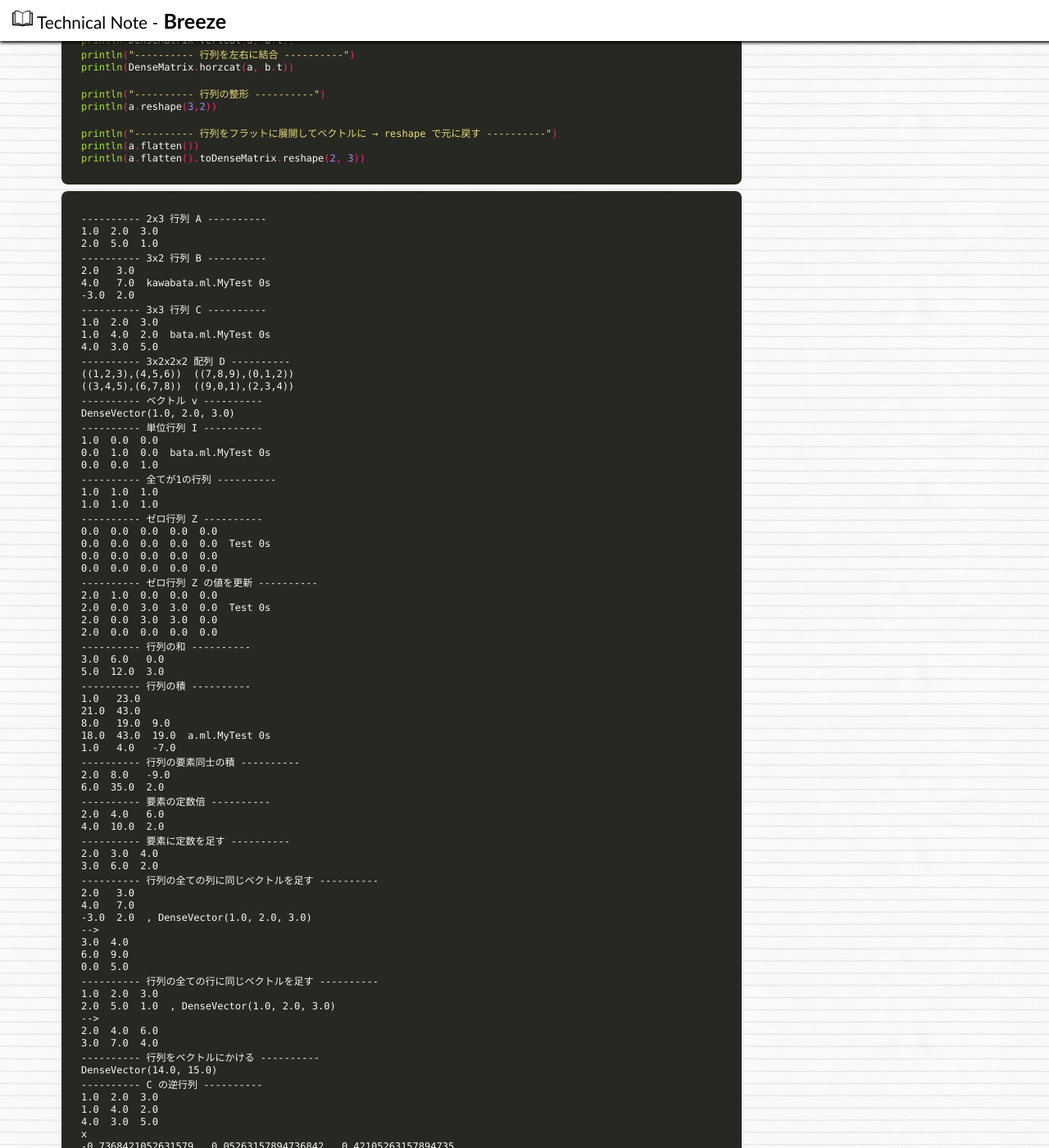
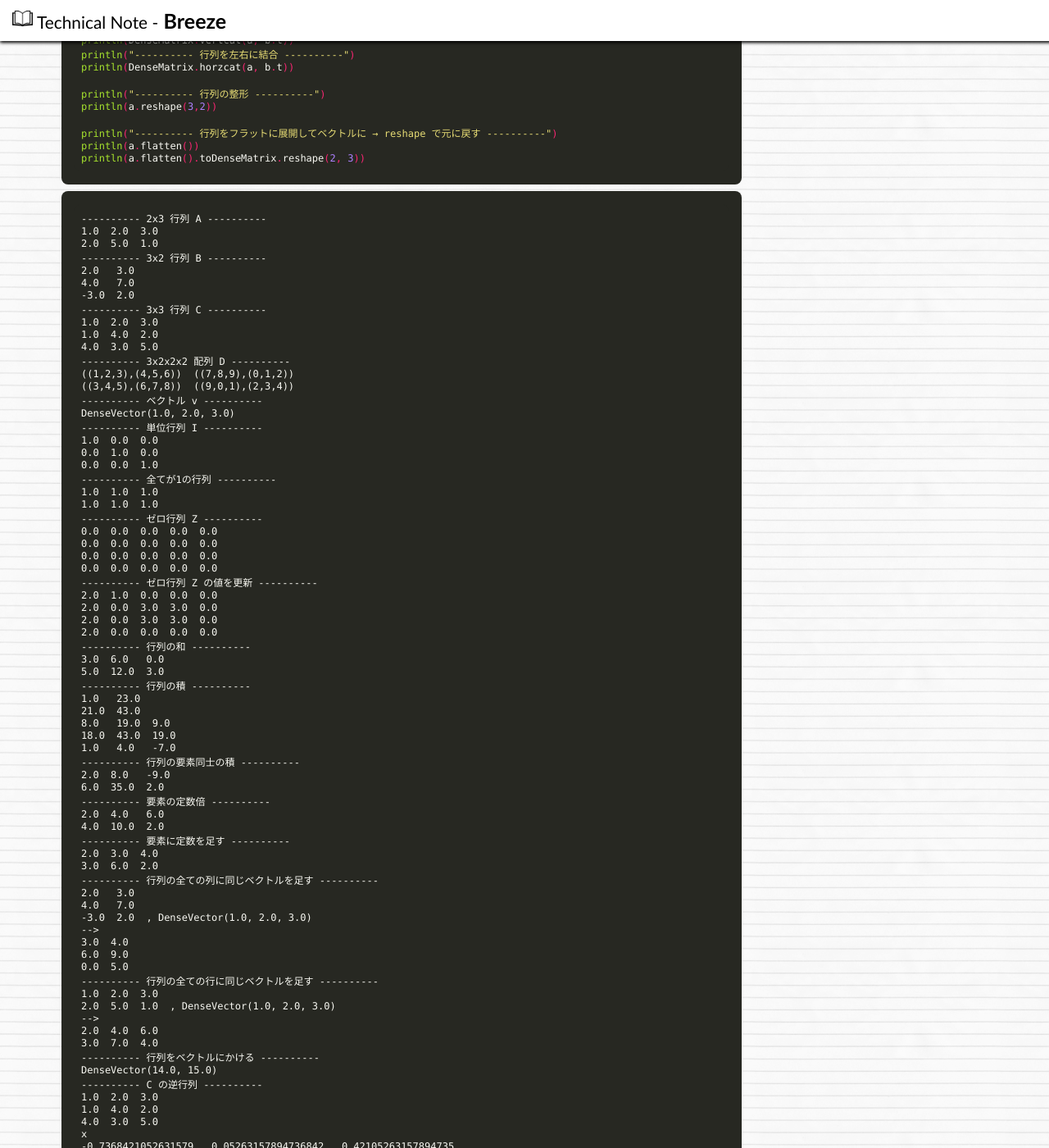
Before and after one commit to hkawabata/technical-note, a Jekyll site: the page built from docs/note/Language/Scala/Library/breeze.md, in a window 1280 px wide and 1400 px high, scrolled down 2018 px. Shown: the whole window at 82% size. Built offline with Jekyll 4.4.1, drawn with Linux system fonts in a browser that asks for light colours; nearby versions of some CDN libraries; our own code applies the rules of GitHub Pages for plain Markdown files; some of the changed text lies outside the part shown.

Commit message:
Update breeze.md

```diff
--- a/docs/note/Language/Scala/Library/breeze.md
+++ b/docs/note/Language/Scala/Library/breeze.md
@@ -126,11 +126,11 @@ println(a.flatten().toDenseMatrix.reshape(2, 3))
 2.0  5.0  1.0
 ---------- 3x2 行列 B ----------
 2.0   3.0
-4.0   7.0  kawabata.ml.MyTest 0s
+4.0   7.0
 -3.0  2.0
 ---------- 3x3 行列 C ----------
 1.0  2.0  3.0
-1.0  4.0  2.0  bata.ml.MyTest 0s
+1.0  4.0  2.0
 4.0  3.0  5.0
 ---------- 3x2x2x2 配列 D ----------
 ((1,2,3),(4,5,6))  ((7,8,9),(0,1,2))
@@ -139,19 +139,19 @@ println(a.flatten().toDenseMatrix.reshape(2, 3))
 DenseVector(1.0, 2.0, 3.0)
 ---------- 単位行列 I ----------
 1.0  0.0  0.0
-0.0  1.0  0.0  bata.ml.MyTest 0s
+0.0  1.0  0.0
 0.0  0.0  1.0
 ---------- 全てが1の行列 ----------
 1.0  1.0  1.0
 1.0  1.0  1.0
 ---------- ゼロ行列 Z ----------
 0.0  0.0  0.0  0.0  0.0
-0.0  0.0  0.0  0.0  0.0  Test 0s
+0.0  0.0  0.0  0.0  0.0
 0.0  0.0  0.0  0.0  0.0
 0.0  0.0  0.0  0.0  0.0
 ---------- ゼロ行列 Z の値を更新 ----------
 2.0  1.0  0.0  0.0  0.0
-2.0  0.0  3.0  3.0  0.0  Test 0s
+2.0  0.0  3.0  3.0  0.0
 2.0  0.0  3.0  3.0  0.0
 2.0  0.0  0.0  0.0  0.0
 ---------- 行列の和 ----------
@@ -161,7 +161,7 @@ DenseVector(1.0, 2.0, 3.0)
 1.0   23.0
 21.0  43.0
 8.0   19.0  9.0
-18.0  43.0  19.0  a.ml.MyTest 0s
+18.0  43.0  19.0
 1.0   4.0   -7.0
 ---------- 行列の要素同士の積 ----------
 2.0  8.0   -9.0
@@ -217,11 +217,11 @@ DenseVector(8.717593221512578, -0.9683438842904944, 2.250750662777923)
 --> Transpose(DenseVector(3.0, 7.0, 4.0))
 ---------- 行で和を取る ----------
 1.0  2.0  3.0
-2.0  5.0  1.0  bata.ml.MyTest 0s
+2.0  5.0  1.0
 --> DenseVector(6.0, 8.0)
 ---------- 行列を上下に結合 ----------
 1.0  2.0  3.0
-2.0  5.0  1.0   ata.ml.MyTest 0s
+2.0  5.0  1.0
 2.0  4.0  -3.0
 3.0  7.0  2.0
 ---------- 行列を左右に結合 ----------
```
